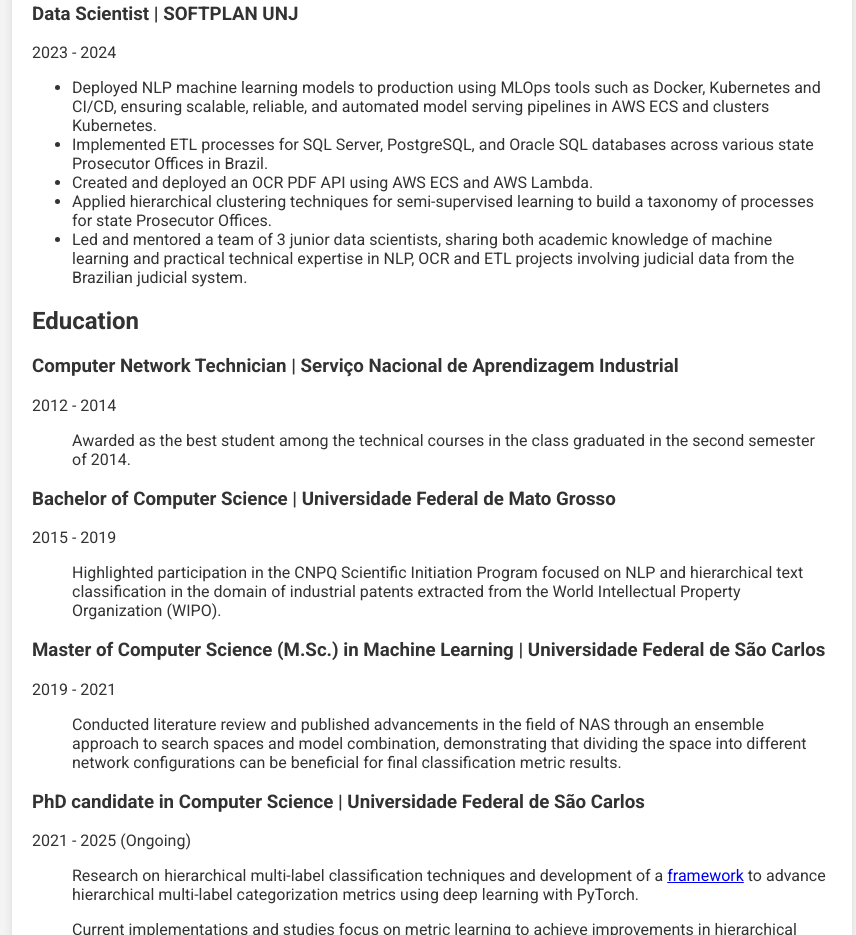
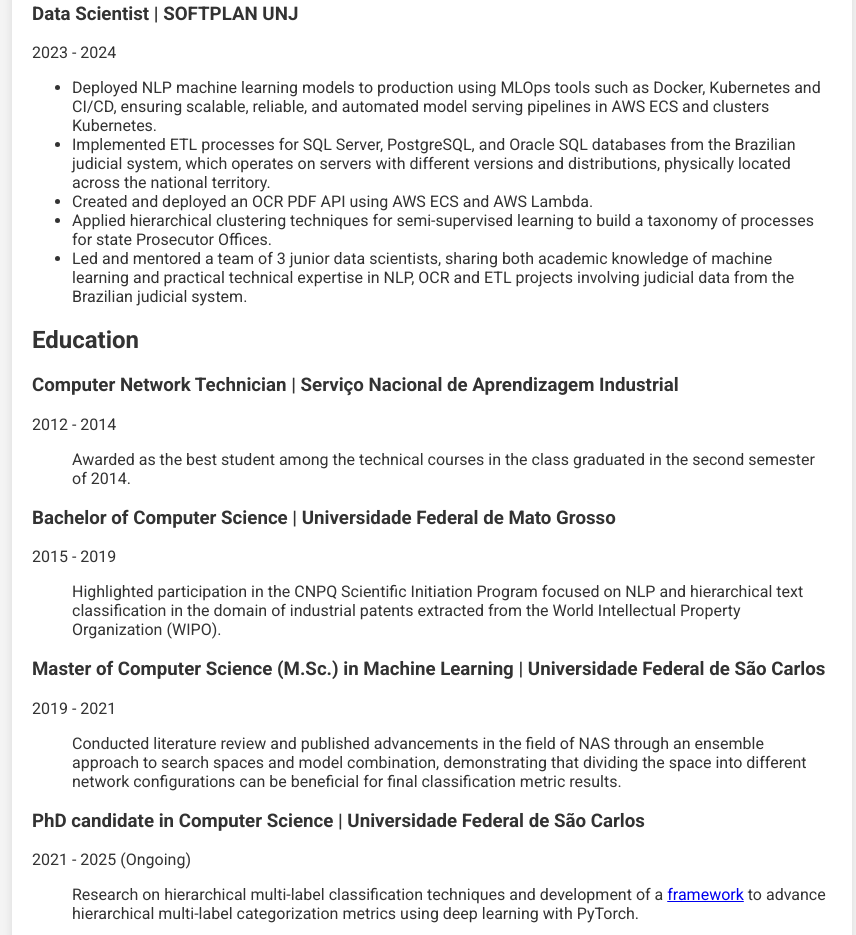
Before and after one commit to Sette/sette.github.io, a plain HTML site: page index.html in a window 1280 px wide. Shown: the part 818-1753 px from the top of the page, without its empty margins (208-1064 px from the left). Drawn offline with Linux system fonts and the light colour scheme.

Commit message:
:zap: Change name of dataset on softplan

```diff
--- a/index.html
+++ b/index.html
@@ -109,7 +109,7 @@
         <p>2023 - 2024</p>
         <ul>
             <li>Deployed NLP machine learning models to production using MLOps tools such as Docker, Kubernetes and CI/CD, ensuring scalable, reliable, and automated model serving pipelines in AWS ECS and clusters Kubernetes.</li>
-            <li>Implemented ETL processes for SQL Server, PostgreSQL, and Oracle SQL databases across various state Prosecutor Offices in Brazil.</li>
+            <li>Implemented ETL processes for SQL Server, PostgreSQL, and Oracle SQL databases from the Brazilian judicial system, which operates on servers with different versions and distributions, physically located across the national territory.</li>
             <li>Created and deployed an OCR PDF API using AWS ECS and AWS Lambda.</li>
             <li>Applied hierarchical clustering techniques for semi-supervised learning to build a taxonomy of processes for state Prosecutor Offices.</li>
             <li>Led and mentored a team of 3 junior data scientists, sharing both academic knowledge of machine learning and practical technical expertise in NLP, OCR and ETL projects involving judicial data from the Brazilian judicial system.</li>
```
